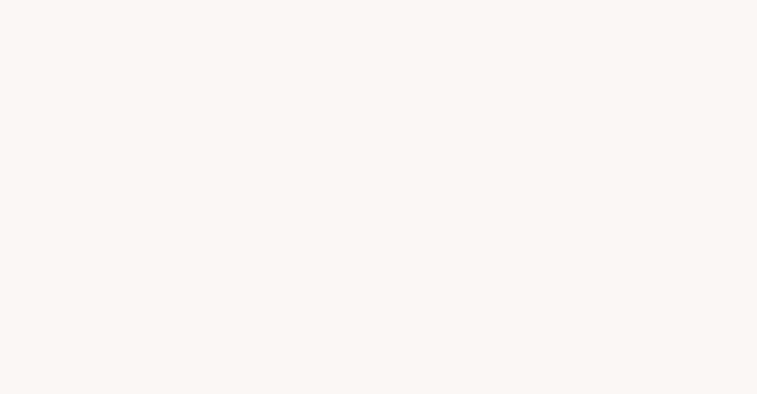
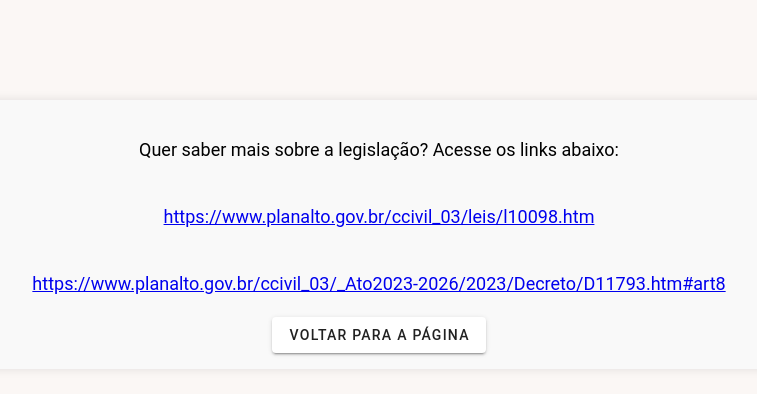
Before and after one commit to GustavoKikey/guideline-project, a Vue app: page /lawinformation in a window 1280 px wide. Before the commit this address had no page. Shown: the top 394 px of the page, without its empty margins (261-1018 px from the left). Built offline with nearby package versions, Linux system fonts and the light colour scheme.

Commit message:
[NEW] law info page

```diff
--- /dev/null
+++ b/src/components/LawInformation.vue
@@ -0,0 +1,52 @@
+<script setup>
+import { RouterLink } from "vue-router";
+</script>
+
+<template>
+  <div class="container">
+    <v-container>
+      <p>Quer saber mais sobre a legislação? Acesse os links abaixo:</p>
+      <p>
+        <a
+          aria-describedby="descricao-link"
+          href="https://www.planalto.gov.br/ccivil_03/leis/l10098.htm"
+          >https://www.planalto.gov.br/ccivil_03/leis/l10098.htm</a
+        >
+      </p>
+      <p class="descricao-link">
+        Descrição do link: Estabelece normals gerais e critérios básicos para a
+        promoção da acessibilidade das pessoas portadoras de deficiência ou com
+        mobilidade reduzida
+      </p>
+      <p>
+        <a
+          aria-describedby="descricao-link"
+          href="https://www.planalto.gov.br/ccivil_03/_Ato2023-2026/2023/Decreto/D11793.htm#art8"
+          >https://www.planalto.gov.br/ccivil_03/_Ato2023-2026/2023/Decreto/D11793.htm#art8</a
+        >
+      </p>
+      <p class="descricao-link">
+        Descrição do link: Decreto que institui o Plano Nacional dos Direitos da
+        Pessoa com Deficiência - Novo Viver sem Limite
+      </p>
+      <RouterLink to="usability"
+        ><v-btn>Voltar para a página</v-btn></RouterLink
+      >
+    </v-container>
+  </div>
+</template>
+
+<style scoped>
+h2 {
+  margin-top: 20px;
+}
+
+.descricao-link {
+  clip: rect(1px, 1px, 1px, 1px);
+  height: 1px;
+  overflow: hidden;
+  position: absolute;
+  white-space: nowrap;
+  width: 1px;
+}
+</style>
--- a/src/components/Usability.vue
+++ b/src/components/Usability.vue
@@ -4,6 +4,20 @@ import { RouterLink, RouterView } from "vue-router";
 
 <template>
   <div class="container">
+    <v-row class="mt-0">
+      <v-col cols="6" class="back"> </v-col>
+      <v-col cols="6" class="next">
+        <RouterLink to="lawinformation">Ajuda</RouterLink>
+      </v-col>
+    </v-row>
+    <v-row class="mt-0 mb-2">
+      <v-col cols="6" class="back"> </v-col>
+      <v-col cols="6" class="next">
+        <RouterLink to="/">Página Inicial</RouterLink>
+        &nbsp;>&nbsp;
+        <RouterLink to="accessibility">Acessibilidade</RouterLink>
+      </v-col>
+    </v-row>
     <v-container>
       <h1>Usabilidade</h1>
       <p>
@@ -41,4 +55,8 @@ import { RouterLink, RouterView } from "vue-router";
   </div>
 </template>
 
-<style scoped></style>
+<style scoped>
+.v-container {
+  margin-top: 0;
+}
+</style>
--- a/src/router/index.js
+++ b/src/router/index.js
@@ -53,6 +53,11 @@ const router = createRouter({
       name: "end",
       component: () => import("../components/End.vue"),
     },
+    {
+      path: "/lawinformation",
+      name: "lawinformation",
+      component: () => import("../components/LawInformation.vue"),
+    },
   ],
 });
 
```
